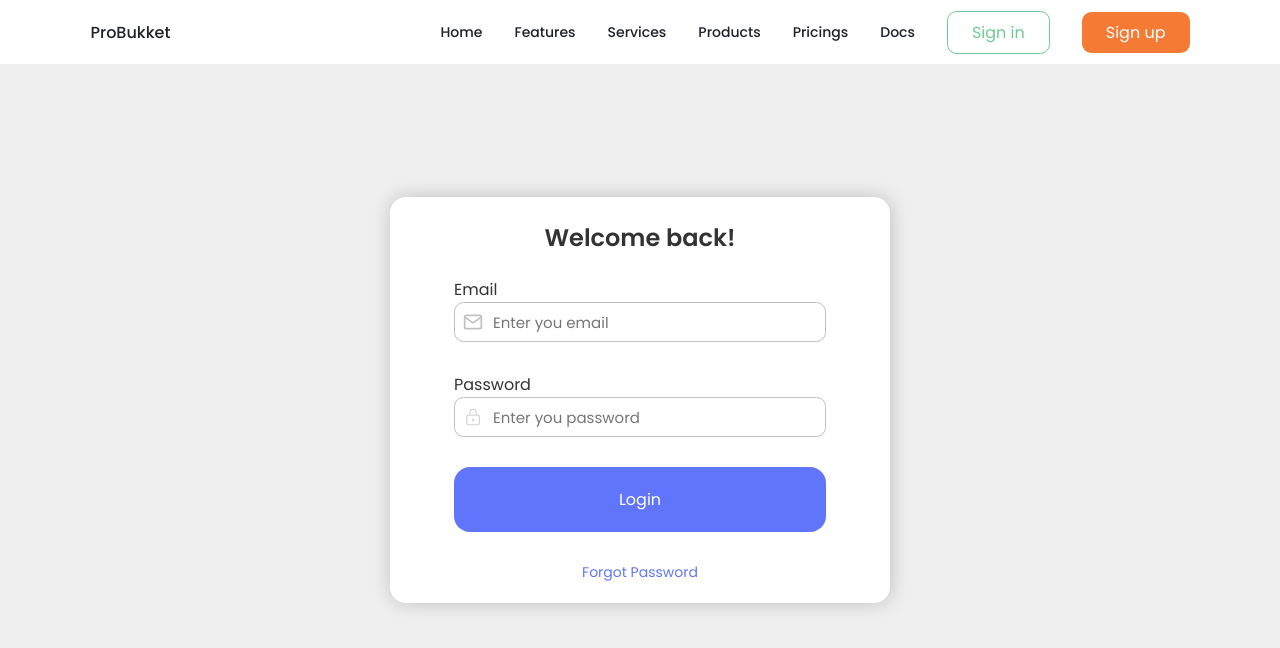
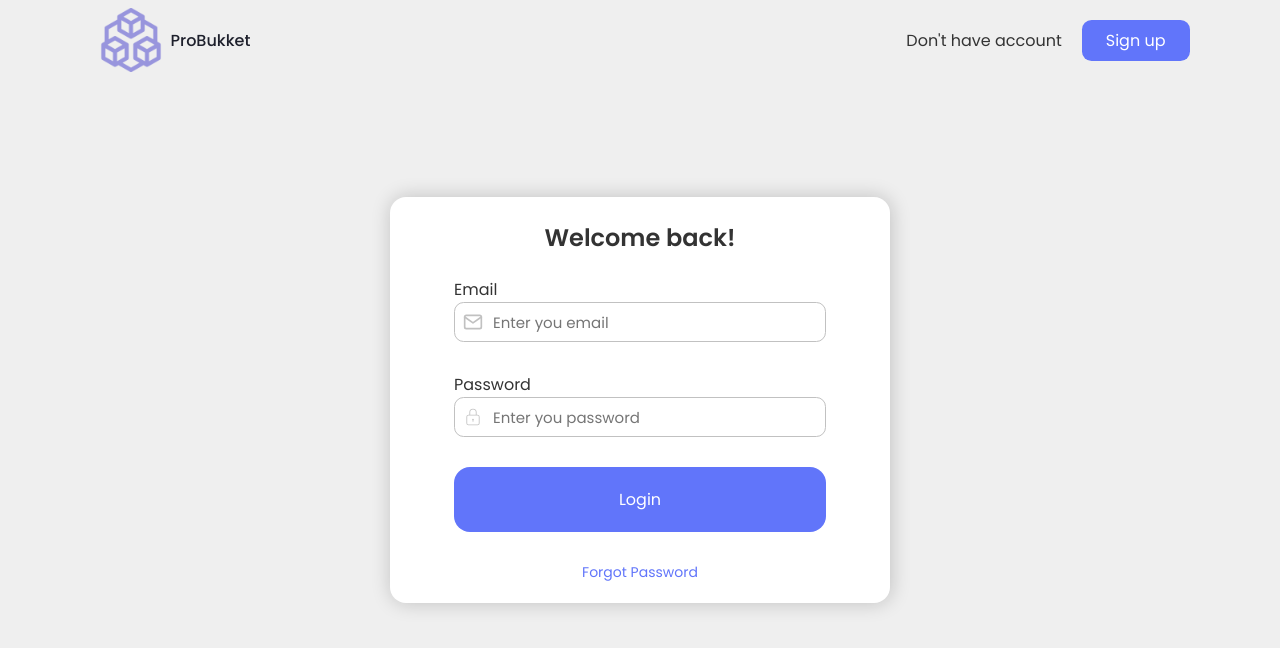
Before and after one commit to Manoranjan938/probukket-ui, a React (Create React App) app: page /login in a window 1280 px wide. Shown: the top 648 px of the page. Built offline with nearby package versions, Linux system fonts and the light colour scheme.

Commit message:
Added logo to the project and added dashboard design

```diff
--- a/public/index.html
+++ b/public/index.html
@@ -2,7 +2,7 @@
 <html lang="en">
   <head>
     <meta charset="utf-8" />
-    <!-- <link rel="icon" href="%PUBLIC_URL%/favicon.ico" /> -->
+    <link rel="icon" href="%PUBLIC_URL%/icon.ico" />
     <meta name="viewport" content="width=device-width, initial-scale=1" />
     <meta name="theme-color" content="#000000" />
     <meta
--- /dev/null
+++ b/src/pages/Dashboard/components/Header/index.tsx
@@ -0,0 +1,7 @@
+import React, { type ReactElement } from "react";
+
+const DashboardHeader = (): ReactElement => {
+  return <div>DashboardHeader</div>;
+};
+
+export default DashboardHeader;
--- /dev/null
+++ b/src/pages/Dashboard/components/Main/index.tsx
@@ -0,0 +1,7 @@
+import React, { type ReactElement } from "react";
+
+const Home = (): ReactElement => {
+  return <div>Home</div>;
+};
+
+export default Home;
--- /dev/null
+++ b/src/pages/Dashboard/components/Sidebar/index.tsx
@@ -0,0 +1,7 @@
+import React, { type ReactElement } from "react";
+
+const Sidebar = (): ReactElement => {
+  return <div>Sidebar</div>;
+};
+
+export default Sidebar;
--- /dev/null
+++ b/src/pages/Dashboard/index.tsx
@@ -0,0 +1,23 @@
+import { type ReactNode, type ReactElement } from "react";
+import Sidebar from "./components/Sidebar";
+import DashboardHeader from "./components/Header";
+
+interface DashboardProps {
+  children: ReactNode;
+}
+
+const Dashboard = ({ children }: DashboardProps): ReactElement => {
+  return (
+    <div className="dashboard_layout">
+      <div className="sidebar">
+        <Sidebar />
+      </div>
+      <div className="main_content">
+        <DashboardHeader />
+        {children}
+      </div>
+    </div>
+  );
+};
+
+export default Dashboard;
--- a/src/pages/Forgot/index.tsx
+++ b/src/pages/Forgot/index.tsx
@@ -4,8 +4,23 @@ import { FiMail } from "react-icons/fi";
 import Button from "../../components/Button";
 import { Link } from "react-router-dom";
 
+import img from "src/assets/logo.png";
+
 const Forgot = (): ReactElement => {
   return (
+    <>
+      <div className="form_header container">
+        <div className="logo">
+          <img src={img} alt="" />
+          <Link to="/" className="nav__logo">
+            ProBukket
+          </Link>
+        </div>
+        <div className="header-btn">
+          <span>Don&apos;t have account</span>
+          <Button title="Sign up" classes="small-btn blu-btn" />
+        </div>
+      </div>
       <section className="form_section">
         <div className="form_title">
           <h2>You forgot password?</h2>
@@ -23,11 +38,12 @@ const Forgot = (): ReactElement => {
           <div className="input-group">
             <Button title="Send me the link" classes="btn blu-btn w-100" />
           </div>
-        <Link to="/signin" className="link">
+          <Link to="/login" className="link">
             Sign in
           </Link>
         </form>
       </section>
+    </>
   );
 };
 
--- a/src/pages/Login/index.tsx
+++ b/src/pages/Login/index.tsx
@@ -6,8 +6,25 @@ import "./style.css";
 import Button from "../../components/Button";
 import { Link } from "react-router-dom";
 
+import img from "src/assets/logo.png";
+
 const Login = (): ReactElement => {
   return (
+    <>
+      <div className="form_header container">
+        <div className="logo">
+          <img src={img} alt="" />
+          <Link to="/" className="nav__logo">
+            ProBukket
+          </Link>
+        </div>
+        <div className="header-btn">
+          <span>Don&apos;t have account</span>
+          <Link to="/signup">
+            <Button title="Sign up" classes="small-btn blu-btn" />
+          </Link>
+        </div>
+      </div>
       <section className="form_section">
         <div className="form_title">
           <h2>Welcome back!</h2>
@@ -28,7 +45,12 @@ const Login = (): ReactElement => {
               <div className="input-icon">
                 <CiLock />
               </div>
-            <input type="text" name="" id="" placeholder="Enter you password" />
+              <input
+                type="text"
+                name=""
+                id=""
+                placeholder="Enter you password"
+              />
             </div>
           </div>
           <div className="input-group">
@@ -39,6 +61,7 @@ const Login = (): ReactElement => {
           </Link>
         </form>
       </section>
+    </>
   );
 };
 
--- a/src/pages/Login/style.css
+++ b/src/pages/Login/style.css
@@ -1,3 +1,24 @@
+.form_header {
+    display: flex;
+    justify-content: space-between;
+}
+
+.logo {
+    display: flex;
+    align-items: center;
+}
+
+.logo>img {
+    width: 80px;
+    height: 80px;
+}
+
+.header-btn {
+    display: flex;
+    align-items: center;
+    gap: 20px;
+}
+
 .form_section {
     width: 500px;
     height: auto;
--- a/src/pages/Main/Main.tsx
+++ b/src/pages/Main/Main.tsx
@@ -1,7 +1,13 @@
 import { type ReactElement } from "react";
+import Header from "src/components/Header";
 
 const Main = (): ReactElement => {
-  return <div>Main</div>;
+  return (
+    <>
+      <Header />
+      <h2>Main</h2>
+    </>
+  );
 };
 
 export default Main;
--- a/src/pages/Signup/index.tsx
+++ b/src/pages/Signup/index.tsx
@@ -5,8 +5,26 @@ import { CiLock } from "react-icons/ci";
 import Button from "../../components/Button";
 import { Link } from "react-router-dom";
 
+import img from "src/assets/logo.png";
+
 const Signup = (): ReactElement => {
   return (
+    <>
+      <div className="form_header container">
+        <div className="logo">
+          <img src={img} alt="" />
+          <Link to="/" className="nav__logo">
+            ProBukket
+          </Link>
+        </div>
+        <div className="header-btn">
+          <span>Already playing with probukket?</span>
+          <Link to="/login">
+            <Button title="Sign in" classes="small-btn blu-btn" />
+          </Link>
+        </div>
+      </div>
+
       <section className="form_section">
         <div className="form_title">
           <h2>Let&apos;s Go!</h2>
@@ -52,6 +70,7 @@ const Signup = (): ReactElement => {
           </Link>
         </form>
       </section>
+    </>
   );
 };
 
--- a/src/routers/Root.tsx
+++ b/src/routers/Root.tsx
@@ -1,15 +1,8 @@
 import { type ReactElement } from "react";
 import { Outlet } from "react-router-dom";
 
-import Header from "../components/Header";
-
 const Root = (): ReactElement => {
-  return (
-    <>
-      <Header />
-      <Outlet />
-    </>
-  );
+  return <Outlet />;
 };
 
 export default Root;
--- a/src/routers/Routers.tsx
+++ b/src/routers/Routers.tsx
@@ -4,6 +4,7 @@ import {
   createRoutesFromElements,
   Route,
   RouterProvider,
+  Routes,
 } from "react-router-dom";
 import ErrorPage from "../pages/Error/ErrorPage";
 import Forgot from "../pages/Forgot";
@@ -11,6 +12,8 @@ import Login from "../pages/Login";
 import Main from "../pages/Main/Main";
 import Signup from "../pages/Signup";
 import Root from "./Root";
+import Dashboard from "src/pages/Dashboard";
+import Home from "src/pages/Dashboard/components/Main";
 
 const Routers = (): ReactElement => {
   const router = createBrowserRouter(
@@ -20,6 +23,16 @@ const Routers = (): ReactElement => {
         <Route path="login" element={<Login />} />
         <Route path="signup" element={<Signup />} />
         <Route path="forgot" element={<Forgot />} />
+        <Route
+          path="dashboard/*"
+          element={
+            <Dashboard>
+              <Routes>
+                <Route path="home" element={<Home />} />
+              </Routes>
+            </Dashboard>
+          }
+        />
       </Route>,
     ),
   );
```
Also changed, not shown: src/assets/logo.png (added), 1 other file (tests, documents, lock files or other folders). Lines whose indentation alone changed are shown as unchanged.
